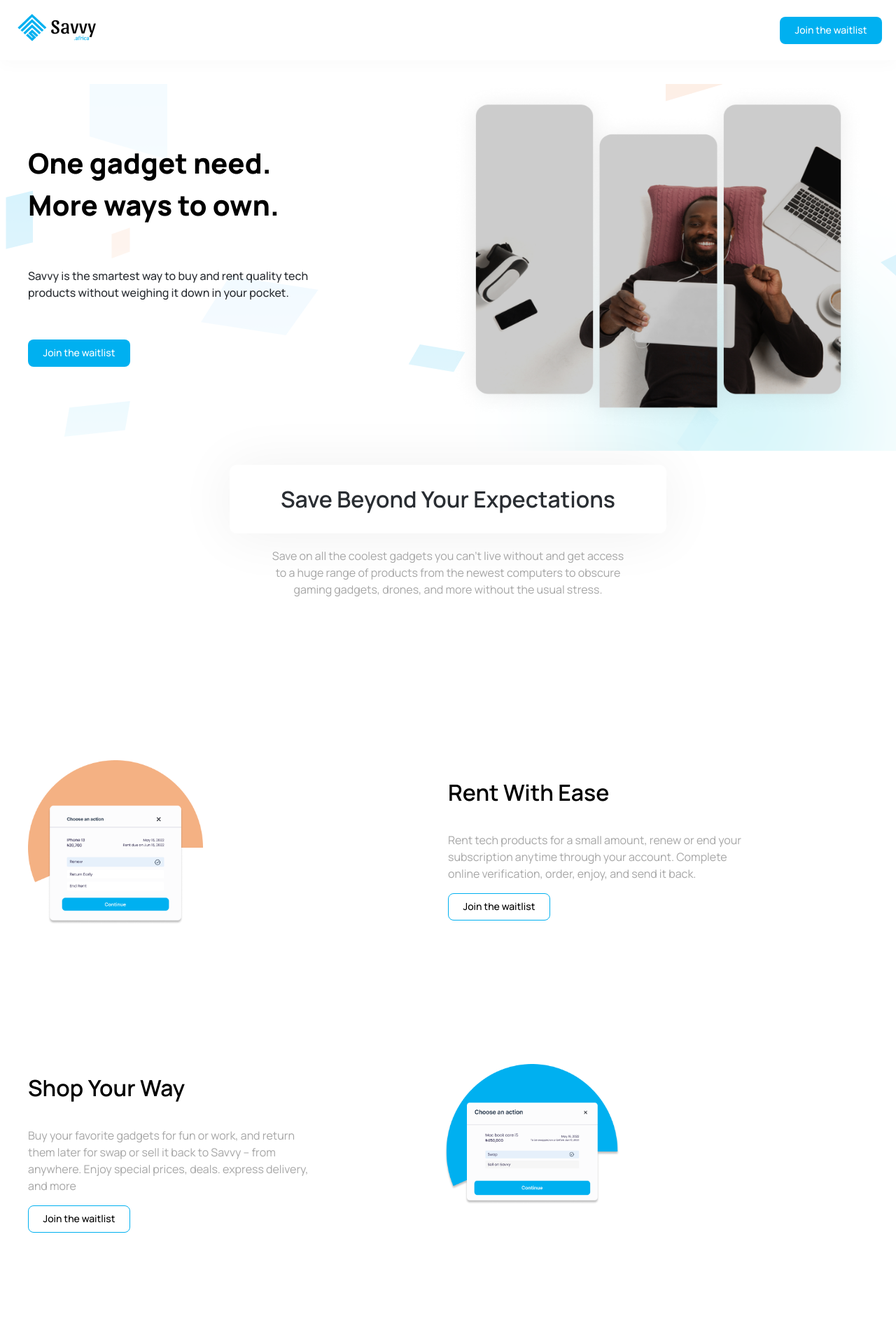
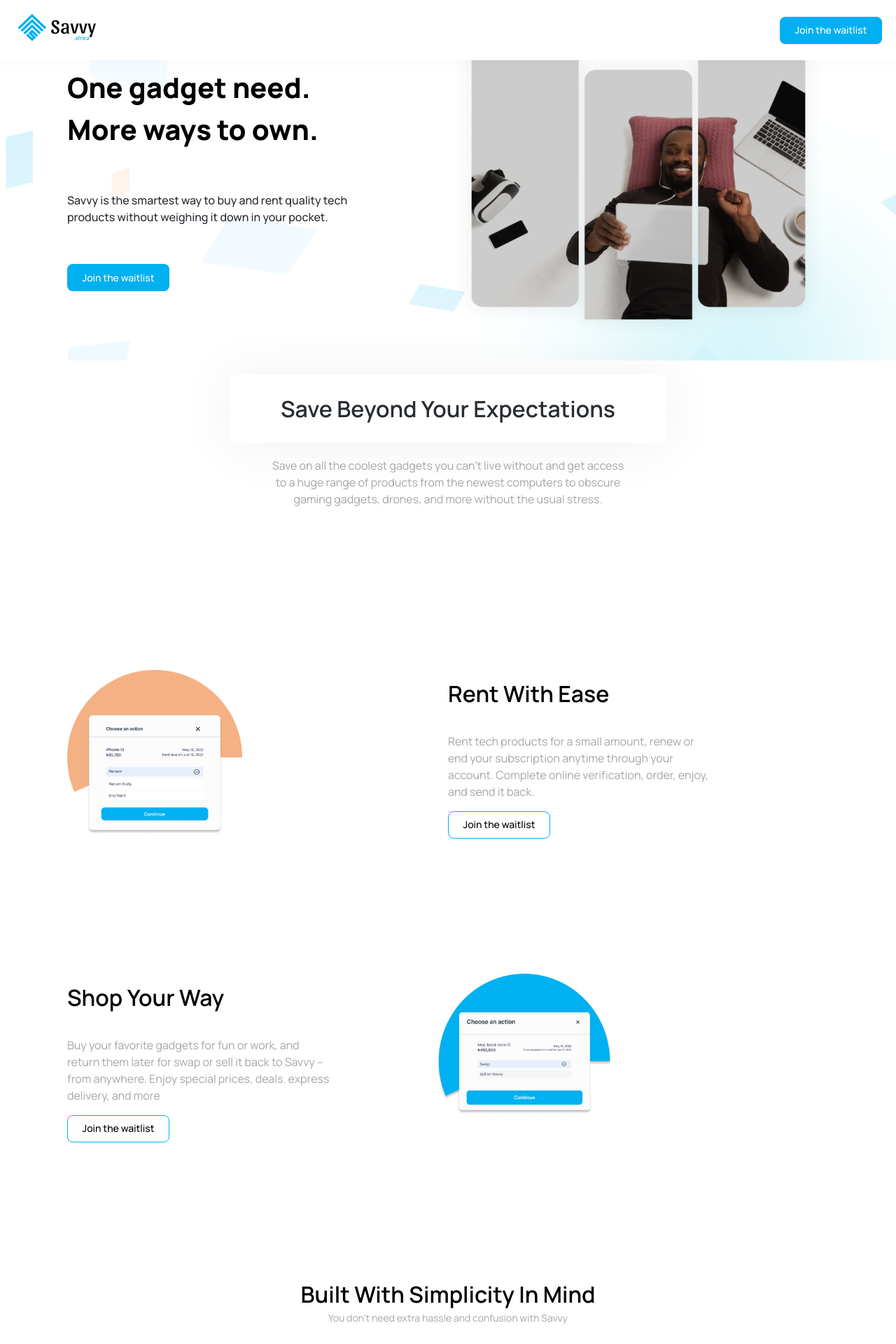
Before and after one commit to SavvyAfrica/savvyWaitlist, a Next.js app: page / in a window 1280 px wide. Shown: the top 1920 px of the page at 70% size. Built offline with nearby package versions, Linux system fonts and the light colour scheme.

Commit message:
Updates on the waitlist

```diff
--- a/components/modal/Modal.tsx
+++ b/components/modal/Modal.tsx
@@ -73,7 +73,7 @@ const CustomModal: React.FC<ModalProps> = ({ isOpen, onClose }) => {
             transition={{ duration: 0.2 }}
           >
             <motion.div
-              className='absolute top-12 rounded-[12px] shadow-xl lg:w-[900px] lg:h-[628px] bg-white'
+              className='w-[321px] h-[450px] absolute top-12 rounded-[12px] shadow-xl lg:w-[900px] lg:h-[628px] bg-white'
               initial={{ y: -50 }}
               animate={{ y: 0 }}
               exit={{ y: -50 }}
@@ -162,7 +162,7 @@ const CustomModal: React.FC<ModalProps> = ({ isOpen, onClose }) => {
                   </div>
                 </motion.div>
                 <motion.div
-                  className='bg-[#ccf0fc] h-full lg:rounded-r-xl '
+                  className='bg-[#ccf0fc] h-full lg:rounded-r-xl hidden lg:block'
                   //    initial={{ opacity: 0 }}
                   //    animate={{ opacity: 1 }}
                   //    exit={{ opacity: 0 }}
--- a/features/general/header/header.tsx
+++ b/features/general/header/header.tsx
@@ -11,7 +11,7 @@ function header() {
 
   return (
     <>
-      <div className='w-full maxWidth mx-auto shadow2 px-5 py-2.5 sticky lg:block top-0 bg-white z-[1000]'>
+      <div className='w-full  mx-auto shadow2 px-5 py-2.5 fixed lg:block top-0 bg-white z-10'>
         <CustomModal
           isOpen={isModalOpen}
           onClose={() => setIsModalOpen(false)}
--- a/features/hompage/frame2/frame.tsx
+++ b/features/hompage/frame2/frame.tsx
@@ -12,7 +12,7 @@ const Frame = () => {
   return (
     <div
       className={`maxWidth mx-auto w-full flex md:justify-center justify-between
-        items-center md:flex-row flex-col py-5 px-5 lg:pt-5 lg:pb-5 lg:pl-10 lg:pr-10  md:mb-36 mb-20`}
+        items-center md:flex-row flex-col py-5 px-5 lg:pt-5 lg:pb-5 lg:pl-[6rem] lg:pr-[6rem]  md:mb-36 mb-20`}
     >
       <div
         className={`md:w-[50%] w-full  ml-0 md:mr-0 mr-auto
--- a/features/hompage/frame3/frame.tsx
+++ b/features/hompage/frame3/frame.tsx
@@ -12,10 +12,10 @@ const Frame = () => {
   return (
     <div
       className={`maxWidth mx-auto w-full flex md:justify-center justify-between
-        items-center md:flex-row flex-col-reverse py-5 px-5 lg:pt-5 lg:pb-5 lg:pl-10 lg:pr-10 md:mb-36 mb-20`}
+        items-center md:flex-row flex-col-reverse py-5 px-5 lg:pt-5 lg:pb-5 lg:pl-[6rem] lg:pr-[6rem] md:mb-36 mb-20 `}
     >
       <CustomModal isOpen={isModalOpen} onClose={() => setIsModalOpen(false)} />
-      <div className='md:w-[35%] w-full  md:mr-0 mr-auto'>
+      <div className='md:w-[35%] w-full  md:mr-0 mr-auto '>
         <Text
           variant='home_heading_3_32px'
           className='font-semibold sm:text-[32px] text-[25px] lg:mb-8 sm:mb-6 mb-[20px]'
--- a/features/hompage/frame4/frame.tsx
+++ b/features/hompage/frame4/frame.tsx
@@ -42,8 +42,8 @@ preferred location.`,
 
 const Frame = () => {
   return (
-    <div className='w-full flex flex-col items-center justify-center mb-20  py-5 px-5 lg:pt-5 lg:pb-5 lg:pl-10 lg:pr-10'>
-      <div className='flex justify-center items-center flex-col'>
+    <div className='flex flex-col items-center justify-center w-full px-5 py-5 mb-20 lg:pt-5 lg:pb-5 lg:pl-10 lg:pr-10'>
+      <div className='flex flex-col items-center justify-center'>
         <Text
           variant='home_heading_3_32px'
           className='font-semibold text-[24px]'
@@ -54,7 +54,7 @@ const Frame = () => {
           You don’t need extra hassle and confusion with Savvy
         </Text>
       </div>
-      <div className='mt-10 w-full flex flex-col space-y-7 lg:space-y-0 lg:flex-row items-center justify-center lg:space-x-8'>
+      <div className='flex flex-col items-center justify-center w-full mt-10 space-y-7 lg:space-y-0 lg:flex-row lg:space-x-8'>
         {Info.map((InfoItems, id) => {
           // const Icon = Icons[InfoItems.icon]
           return (
--- a/features/hompage/frame5/frame.tsx
+++ b/features/hompage/frame5/frame.tsx
@@ -89,7 +89,7 @@ const Frame = () => {
 
   return (
     <div
-      className={`maxWidth mx-auto w-full grid grid-cols-1 lg:grid-cols-2 gap-5 items-center py-5 px-5 lg:pt-5 lg:pb-5 lg:pl-10 lg:pr-10 h-[320px] mb-8`}
+      className={`maxWidth mx-auto w-full grid grid-cols-1 lg:grid-cols-2 gap-5 items-center py-5 px-5 lg:pt-5 lg:pb-5 lg:pl-[6rem] lg:pr-[6rem] h-[320px] mb-8`}
     >
       <div className='space-y-4'>
         <Text variant='paragraph_4' className='text-[#A6A6A6]'>
@@ -104,7 +104,7 @@ const Frame = () => {
           <div className='w-[10px] h-[10px] bg-[#E5E5E5] rounded-full cursor-pointer'></div>
         </div>
       </div>
-      <div className='lg:p-5 relative h-full'>
+      <div className='relative h-full lg:p-5'>
         <AnimatePresence initial={false} custom={direction}>
           {React.cloneElement(cards[childIndex], {
             key: card,
--- a/features/hompage/frame6/frame.tsx
+++ b/features/hompage/frame6/frame.tsx
@@ -12,7 +12,7 @@ function Frame() {
   return (
     <div
       className={`maxWidth mx-auto w-full flex justify-between
-        items-center md:flex-row flex-col-reverse py-5 px-5 lg:pt-5 lg:pb-5 lg:pl-10 lg:pr-10 md:mb-36 mb-20`}
+        items-center md:flex-row flex-col-reverse py-5 px-5 lg:pt-5 lg:pb-5 lg:pl-[6rem] lg:pr-[6rem] md:mb-36 mb-20`}
     >
       <CustomModal isOpen={isModalOpen} onClose={() => setIsModalOpen(false)} />
       <div className='md:w-[35%] w-full md:mr-auto mr-0'>
--- a/features/hompage/landing/landing.tsx
+++ b/features/hompage/landing/landing.tsx
@@ -15,8 +15,8 @@ function Landing() {
   const [isModalOpen, setIsModalOpen] = useState(false)
 
   return (
-    <div className='heading maxWidth mx-auto w-full py-5 px-5 lg:pt-5 lg:pb-5 lg:pl-10 lg:pr-10 mt-3 '>
-      <div className='w-full flex md:flex-row flex-col justify-around items-center'>
+    <div className='heading maxWidth mx-auto w-full py-5 px-5 lg:pt-5 lg:pb-5 lg:pl-[6rem] lg:pr-[6rem] mt-3 '>
+      <div className='flex flex-col items-center justify-around w-full md:flex-row'>
         <div className='md:w-[50%] w-full'>
           <div className='lg:max-w-[450px] md:max-w-[300px] sm:max-w-[45%] max-w-full'>
             <Text
@@ -56,7 +56,7 @@ function Landing() {
         </div>
 
         <div className='md:w-[50%] w-full'>
-          <div className='w-full h-full flex md:justify-end justify-center items-center'>
+          <div className='flex items-center justify-center w-full h-full md:justify-end'>
             <Carousel
               autoPlay
               showArrows={false}
```
